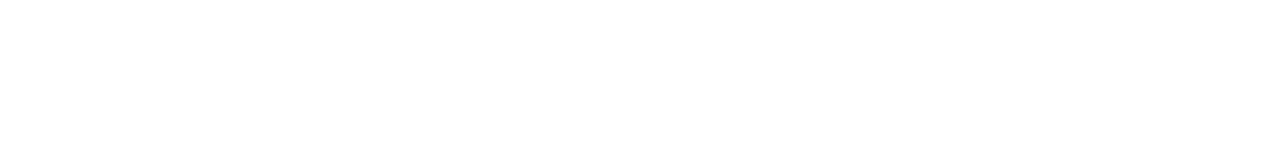
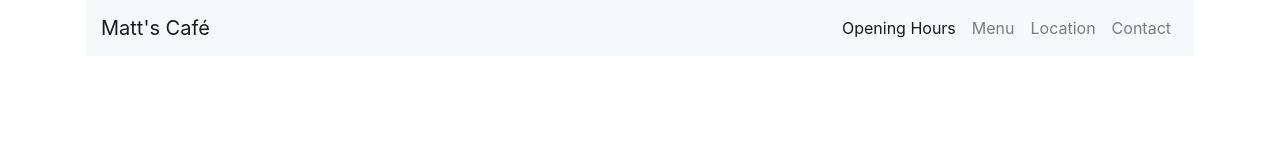
Before and after one commit to orlamadden/ci-milestone-one, a plain HTML site: page index.html in a window 1280 px wide. Drawn offline with nearby package versions, Linux system fonts and the light colour scheme.

Commit message:
Installed jQuery, Popper.js and Bootstrap.js, added standard Navbar from Bootstrap documentation

```diff
--- a/index.html
+++ b/index.html
@@ -5,11 +5,41 @@
     <meta name="viewport" content="width=device-width, initial-scale=1.0">
     <meta http-equiv="X-UA-Compatible" content="ie=edge">
     <link rel="stylesheet" href="https://stackpath.bootstrapcdn.com/bootstrap/4.3.1/css/bootstrap.min.css" integrity="sha384-ggOyR0iXCbMQv3Xipma34MD+dH/1fQ784/j6cY/iJTQUOhcWr7x9JvoRxT2MZw1T" crossorigin="anonymous">
+    <link rel="stylesheet" href="assets/style.css">
     <title>Café Website</title>
 </head>
 <body>
 
+<!--Header section containing navbar-->
+<header class="container">
+    <nav class="navbar navbar-expand-lg navbar-light bg-light">
+    <a class="navbar-brand" href="#">Matt's Café</a>
+    <button class="navbar-toggler" type="button" data-toggle="collapse" data-target="#navbarNav" aria-controls="navbarNav" aria-expanded="false" aria-label="Toggle navigation">
+        <span class="navbar-toggler-icon"></span>
+    </button>
+    <div class="collapse navbar-collapse" id="navbarNav">
+        <ul class="navbar-nav ml-auto">
+        <li class="nav-item active">
+            <a class="nav-link" href="#">Opening Hours <span class="sr-only">(current)</span></a>
+        </li>
+        <li class="nav-item">
+            <a class="nav-link" href="#">Menu</a>
+        </li>
+        <li class="nav-item">
+            <a class="nav-link" href="#">Location</a>
+        </li>
+        <li class="nav-item">
+            <a class="nav-link" href="#">Contact</a>
+        </li>
+        </ul>
+    </div>
+    </nav>
+</header>
 
+</div>
 
+<script src="https://code.jquery.com/jquery-3.2.1.slim.min.js" integrity="sha384-KJ3o2DKtIkvYIK3UENzmM7KCkRr/rE9/Qpg6aAZGJwFDMVNA/GpGFF93hXpG5KkN" crossorigin="anonymous"></script>
+<script src="https://cdnjs.cloudflare.com/ajax/libs/popper.js/1.12.9/umd/popper.min.js" integrity="sha384-ApNbgh9B+Y1QKtv3Rn7W3mgPxhU9K/ScQsAP7hUibX39j7fakFPskvXusvfa0b4Q" crossorigin="anonymous"></script>
+<script src="https://maxcdn.bootstrapcdn.com/bootstrap/4.0.0/js/bootstrap.min.js" integrity="sha384-JZR6Spejh4U02d8jOt6vLEHfe/JQGiRRSQQxSfFWpi1MquVdAyjUar5+76PVCmYl" crossorigin="anonymous"></script>
 </body>
 </html>
```
